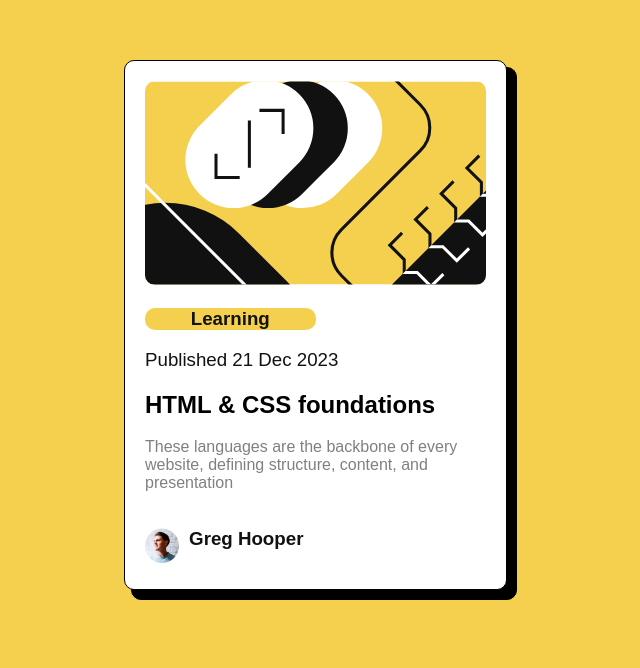
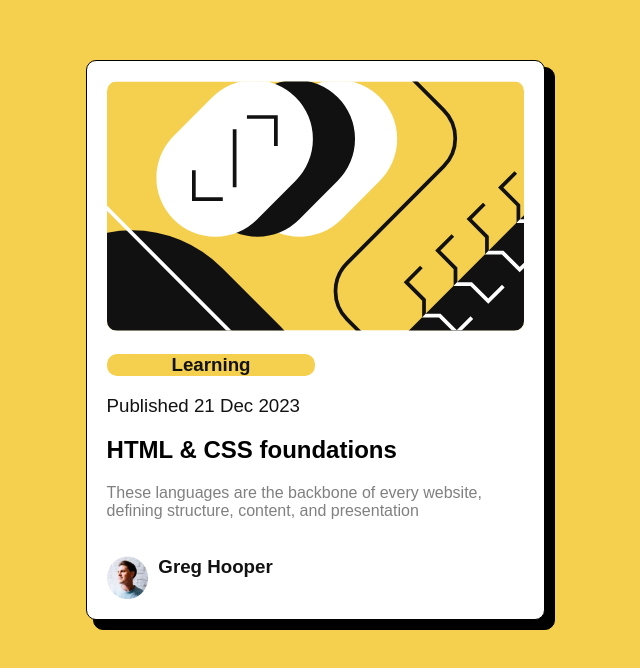
Before and after one commit to Chasuh/blog-preview-card, a plain HTML site: page index.html in a window 1536 px wide. Shown: the part 240-908 px from the top of the page, without its empty margins (444-1084 px from the left). Drawn offline with Linux system fonts and the light colour scheme.

Commit message:
Added more breakpoints

```diff
--- a/style.css
+++ b/style.css
@@ -101,9 +101,22 @@ p{
     color:hsl(0, 0%, 50%);
 
 }
+
+@media screen and (min-width:768px) {
+    .card-background{
+        margin:30% auto;
+        width:50%;
+    }
+}
 @media screen and (min-width:1440px) {
     .card-background{
         margin:20% auto;
-        width:25%;
+        width:30%;
     }
 }
+@media screen and (min-width:2560px) {
+    .card-background{
+        margin:10% auto;
+        width:20%;
+    }
+}
```
